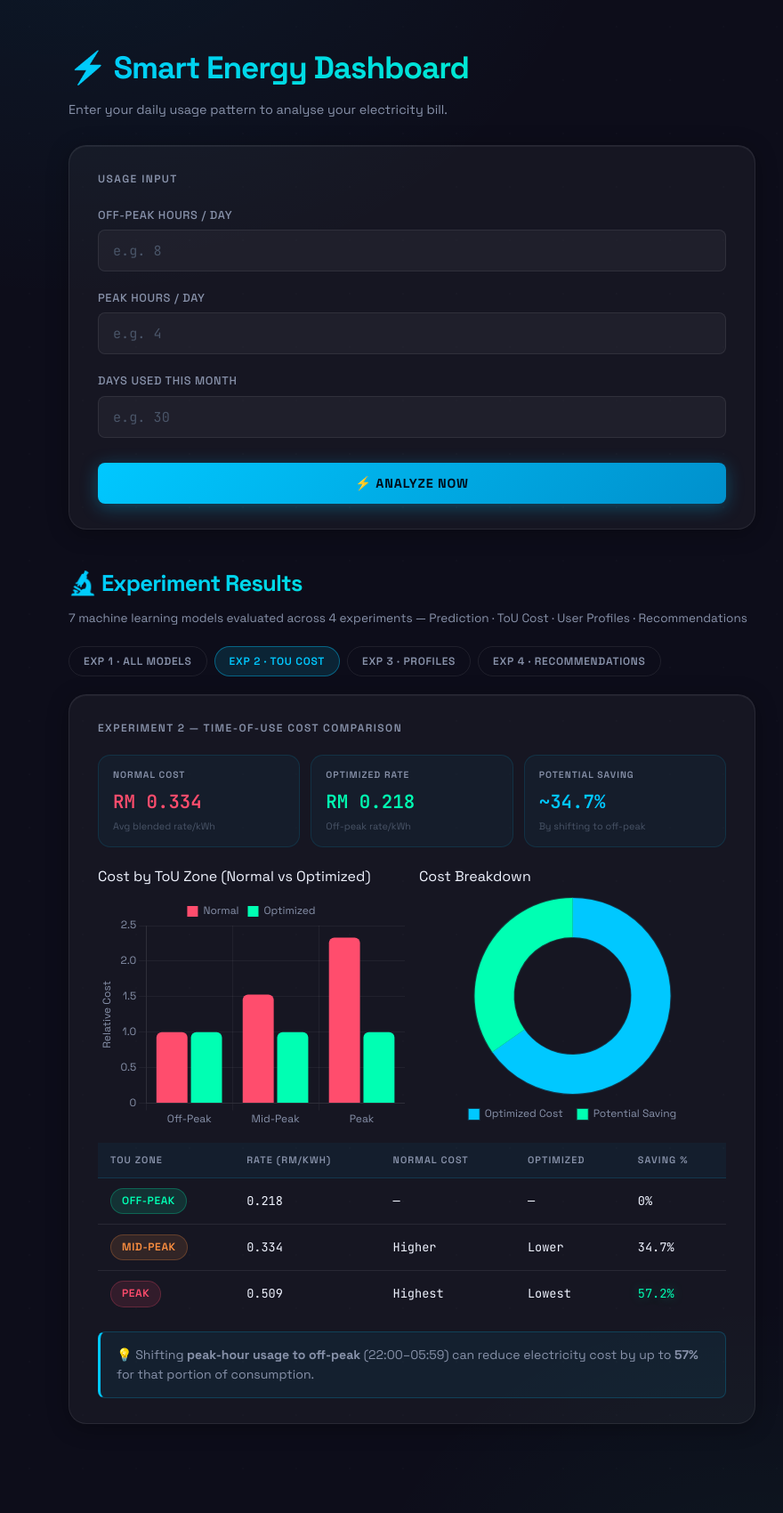
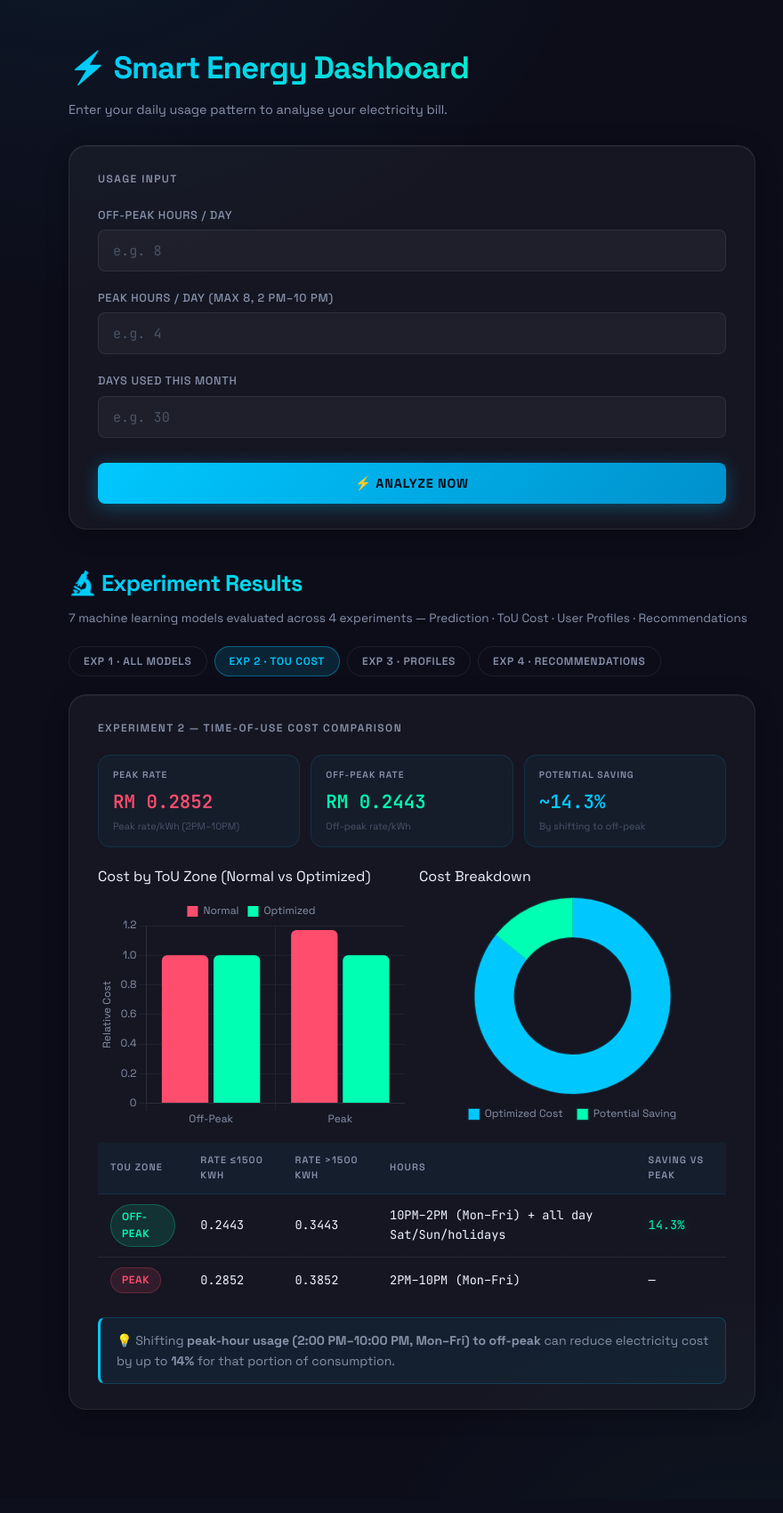
Before and after one commit to Malll18/SMARTNERGY, a Flask app: page / in a window 1280 px wide, after a click on "EXP 2 · TOU COST". Shown: the whole page at 89% size, without its empty margins (177-1057 px from the left). After the commit the page ends 1584 px from the top, so only its background shows below. Run offline with Flask 3, Linux system fonts and the light colour scheme.

Commit message:
Use real TNB peak/off-peak tariff and enforce 8-hour peak limit
Bill calculation was using placeholder rates with arbitrary peak/off-peak
multipliers instead of actual tiered tariffs. Also cap peak-hour input at
8 hours/day since the peak window (2PM-10PM) can't exceed that, and align
the demo "Experiment" panels with the real 2-tier schedule.

Co-Authored-By: Claude Sonnet 5 <noreply@anthropic.com>

```diff
--- a/app.py
+++ b/app.py
@@ -5,10 +5,11 @@ app = Flask(__name__)
 # ==============================
 # SETTINGS
 # ==============================
-LOW_RATE = 0.2703
-HIGH_RATE = 0.3703
-OFF_PEAK_MULTIPLIER = 0.8
-PEAK_MULTIPLIER = 1.2
+# Rates in RM/kWh (converted from sen/kWh), tiered by total monthly usage
+PEAK_RATE_LOW = 0.2852       # 28.52 sen/kWh, usage <= 1500 kWh/month
+OFF_PEAK_RATE_LOW = 0.2443   # 24.43 sen/kWh, usage <= 1500 kWh/month
+PEAK_RATE_HIGH = 0.3852      # 38.52 sen/kWh, usage > 1500 kWh/month
+OFF_PEAK_RATE_HIGH = 0.3443  # 34.43 sen/kWh, usage > 1500 kWh/month
 AVG_POWER = 1.5
 
 
@@ -20,10 +21,13 @@ def calculate_bill(off, peak, days):
     peak_kwh = peak * AVG_POWER * days
     total_kwh = off_kwh + peak_kwh
 
-    rate = LOW_RATE if total_kwh <= 1500 else HIGH_RATE
+    if total_kwh <= 1500:
+        peak_rate, off_peak_rate = PEAK_RATE_LOW, OFF_PEAK_RATE_LOW
+    else:
+        peak_rate, off_peak_rate = PEAK_RATE_HIGH, OFF_PEAK_RATE_HIGH
 
-    off_cost = off_kwh * rate * OFF_PEAK_MULTIPLIER
-    peak_cost = peak_kwh * rate * PEAK_MULTIPLIER
+    off_cost = off_kwh * off_peak_rate
+    peak_cost = peak_kwh * peak_rate
 
     total_cost = off_cost + peak_cost
 
@@ -57,6 +61,9 @@ def predict():
 
         if off < 0 or peak < 0:
             return render_template('index.html', error="Hours cannot be negative")
+
+        if peak > 8:
+            return render_template('index.html', error="Peak hours cannot exceed 8 per day (Peak window is 2:00 PM–10:00 PM)")
 
         if off + peak > 24:
             return render_template('index.html', error="Total hours cannot exceed 24")
--- a/templates/index.html
+++ b/templates/index.html
@@ -178,8 +178,8 @@
                 <input type="number" id="off_peak" name="off_peak" placeholder="e.g. 8" step="0.1" min="0" max="24" required>
             </div>
             <div class="form-group">
-                <label for="peak">Peak Hours / Day</label>
-                <input type="number" id="peak" name="peak" placeholder="e.g. 4" step="0.1" min="0" max="24" required>
+                <label for="peak">Peak Hours / Day (max 8, 2 PM–10 PM)</label>
+                <input type="number" id="peak" name="peak" placeholder="e.g. 4" step="0.1" min="0" max="8" required>
             </div>
             <div class="form-group">
                 <label for="days">Days Used This Month</label>
@@ -441,18 +441,18 @@
             <h3>Experiment 2 — Time-of-Use Cost Comparison</h3>
             <div class="kpi-row kpi-3">
                 <div class="kpi kpi-red">
-                    <div class="kpi-label">Normal Cost</div>
-                    <div class="kpi-value">RM 0.334</div>
-                    <div class="kpi-sub">Avg blended rate/kWh</div>
+                    <div class="kpi-label">Peak Rate</div>
+                    <div class="kpi-value">RM 0.2852</div>
+                    <div class="kpi-sub">Peak rate/kWh (2PM–10PM)</div>
                 </div>
                 <div class="kpi kpi-green">
-                    <div class="kpi-label">Optimized Rate</div>
-                    <div class="kpi-value">RM 0.218</div>
+                    <div class="kpi-label">Off-Peak Rate</div>
+                    <div class="kpi-value">RM 0.2443</div>
                     <div class="kpi-sub">Off-peak rate/kWh</div>
                 </div>
                 <div class="kpi">
                     <div class="kpi-label">Potential Saving</div>
-                    <div class="kpi-value">~34.7%</div>
+                    <div class="kpi-value">~14.3%</div>
                     <div class="kpi-sub">By shifting to off-peak</div>
                 </div>
             </div>
@@ -467,24 +467,24 @@
                 </div>
             </div>
             <table class="exp-table">
-                <thead><tr><th>ToU Zone</th><th>Rate (RM/kWh)</th><th>Normal Cost</th><th>Optimized</th><th>Saving %</th></tr></thead>
+                <thead><tr><th>ToU Zone</th><th>Rate ≤1500 kWh</th><th>Rate &gt;1500 kWh</th><th>Hours</th><th>Saving vs Peak</th></tr></thead>
                 <tbody>
                     <tr>
                         <td><span class="badge badge-low">Off-Peak</span></td>
-                        <td class="mono">0.218</td><td class="mono">—</td><td class="mono">—</td><td class="mono">0%</td>
-                    </tr>
-                    <tr>
-                        <td><span class="badge badge-medium">Mid-Peak</span></td>
-                        <td class="mono">0.334</td><td class="mono">Higher</td><td class="mono">Lower</td><td class="mono">34.7%</td>
+                        <td class="mono">0.2443</td><td class="mono">0.3443</td>
+                        <td class="mono">10PM–2PM (Mon–Fri) + all day Sat/Sun/holidays</td>
+                        <td class="mono highlight-green">14.3%</td>
                     </tr>
                     <tr>
                         <td><span class="badge badge-high">Peak</span></td>
-                        <td class="mono">0.509</td><td class="mono">Highest</td><td class="mono">Lowest</td><td class="mono highlight-green">57.2%</td>
+                        <td class="mono">0.2852</td><td class="mono">0.3852</td>
+                        <td class="mono">2PM–10PM (Mon–Fri)</td>
+                        <td class="mono">—</td>
                     </tr>
                 </tbody>
             </table>
             <div class="recommendation" style="margin-top:16px">
-                💡 Shifting <strong>peak-hour usage to off-peak</strong> (22:00–05:59) can reduce electricity cost by up to <strong>57%</strong> for that portion of consumption.
+                💡 Shifting <strong>peak-hour usage (2:00 PM–10:00 PM, Mon–Fri) to off-peak</strong> can reduce electricity cost by up to <strong>14%</strong> for that portion of consumption.
             </div>
         </div>
     </div>
@@ -564,7 +564,7 @@
             <div class="kpi-row kpi-3">
                 <div class="kpi kpi-green">
                     <div class="kpi-label">Avg Saving</div>
-                    <div class="kpi-value">~34%</div>
+                    <div class="kpi-value">~7%</div>
                     <div class="kpi-sub">Across all recommendations</div>
                 </div>
                 <div class="kpi">
@@ -574,7 +574,7 @@
                 </div>
                 <div class="kpi kpi-red">
                     <div class="kpi-label">Peak Saving</div>
-                    <div class="kpi-value">57%</div>
+                    <div class="kpi-value">14%</div>
                     <div class="kpi-sub">Shift to off-peak</div>
                 </div>
             </div>
@@ -592,27 +592,20 @@
             <div class="rec-row">
                 <div>
                     <span class="rec-tag rec-peak">🔴 Shift to Off-Peak</span>
-                    <div style="font-size:0.75rem;color:var(--text-secondary);margin-top:4px">Peak hours (14:00–21:59) — reduce 30% + move to off-peak rate</div>
+                    <div style="font-size:0.75rem;color:var(--text-secondary);margin-top:4px">Peak hours (2:00 PM–10:00 PM, Mon–Fri) — move usage to off-peak rate</div>
                 </div>
-                <span class="rec-saving">~57% saving</span>
-            </div>
-            <div class="rec-row">
-                <div>
-                    <span class="rec-tag rec-mid">🟠 Reduce or Delay</span>
-                    <div style="font-size:0.75rem;color:var(--text-secondary);margin-top:4px">Mid-peak hours (06:00–13:59) — reduce usage by 15%</div>
-                </div>
-                <span class="rec-saving">~15% saving</span>
+                <span class="rec-saving">~14% saving</span>
             </div>
             <div class="rec-row">
                 <div>
                     <span class="rec-tag rec-offpeak">🟢 No Change</span>
-                    <div style="font-size:0.75rem;color:var(--text-secondary);margin-top:4px">Off-peak hours (22:00–05:59) — already optimal</div>
+                    <div style="font-size:0.75rem;color:var(--text-secondary);margin-top:4px">Off-peak hours (10:00 PM–2:00 PM Mon–Fri, all day Sat/Sun/holidays) — already optimal</div>
                 </div>
                 <span class="rec-saving">Optimal ✅</span>
             </div>
             <div class="recommendation" style="margin-top:16px">
                 💡 Recommendations achieve an <strong>effectiveness score of 0.82</strong>.
-                The highest-impact action is shifting peak appliance use (washing machine, dryer, dishwasher) to after 22:00.
+                The highest-impact action is shifting peak appliance use (washing machine, dryer, dishwasher) to after 10:00 PM.
             </div>
         </div>
     </div>
@@ -718,10 +711,10 @@ new Chart(document.getElementById('chartRMSE'), {
 new Chart(document.getElementById('chartTouZone'), {
     type: 'bar',
     data: {
-        labels: ['Off-Peak', 'Mid-Peak', 'Peak'],
+        labels: ['Off-Peak', 'Peak'],
         datasets: [
-            { label: 'Normal',    data: [1, 1.53, 2.33], backgroundColor: RED,   borderRadius: 6 },
-            { label: 'Optimized', data: [1, 1,    1],    backgroundColor: GREEN, borderRadius: 6 }
+            { label: 'Normal',    data: [1, 1.17], backgroundColor: RED,   borderRadius: 6 },
+            { label: 'Optimized', data: [1, 1],    backgroundColor: GREEN, borderRadius: 6 }
         ]
     },
     options: {
@@ -740,7 +733,7 @@ new Chart(document.getElementById('chartTouPie'), {
     type: 'doughnut',
     data: {
         labels: ['Optimized Cost', 'Potential Saving'],
-        datasets: [{ data: [65.3, 34.7], backgroundColor: [CYAN, GREEN],
+        datasets: [{ data: [85.7, 14.3], backgroundColor: [CYAN, GREEN],
             borderColor: ['rgba(0,200,255,0.2)', 'rgba(0,255,179,0.2)'], borderWidth: 2, hoverOffset: 8 }]
     },
     options: {
@@ -775,10 +768,10 @@ new Chart(document.getElementById('chartProfiles'), {
 new Chart(document.getElementById('chartRecBar'), {
     type: 'bar',
     data: {
-        labels: ['Shift to\nOff-Peak', 'Reduce\nor Delay', 'No Change'],
+        labels: ['Shift to\nOff-Peak', 'No Change'],
         datasets: [
-            { label: 'Before', data: [100, 100, 100], backgroundColor: RED,   borderRadius: 6 },
-            { label: 'After',  data: [43,  85,  100], backgroundColor: GREEN, borderRadius: 6 }
+            { label: 'Before', data: [100, 100], backgroundColor: RED,   borderRadius: 6 },
+            { label: 'After',  data: [86,  100],  backgroundColor: GREEN, borderRadius: 6 }
         ]
     },
     options: {
@@ -796,16 +789,16 @@ new Chart(document.getElementById('chartRecBar'), {
 new Chart(document.getElementById('chartRecPct'), {
     type: 'bar',
     data: {
-        labels: ['Shift to Off-Peak', 'Reduce or Delay', 'No Change'],
-        datasets: [{ label: 'Saving %', data: [57, 15, 0],
-            backgroundColor: [GREEN, ORANGE, MUTED], borderRadius: 6, borderSkipped: false }]
+        labels: ['Shift to Off-Peak', 'No Change'],
+        datasets: [{ label: 'Saving %', data: [14, 0],
+            backgroundColor: [GREEN, MUTED], borderRadius: 6, borderSkipped: false }]
     },
     options: {
         responsive: true, maintainAspectRatio: false,
         plugins: { legend: { display: false } },
         scales: {
             x: { grid: gridOpts, ticks: { color: '#8892aa', font: { size: 10 } } },
-            y: { grid: gridOpts, ticks: tickOpts, min: 0, max: 70,
+            y: { grid: gridOpts, ticks: tickOpts, min: 0, max: 20,
                  title: { display: true, text: 'Saving %', color: '#8892aa' } }
         }
     }
```
